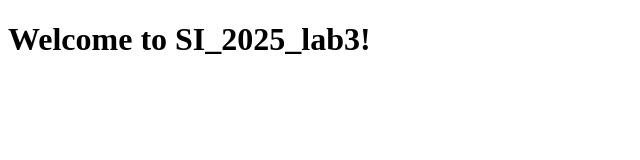
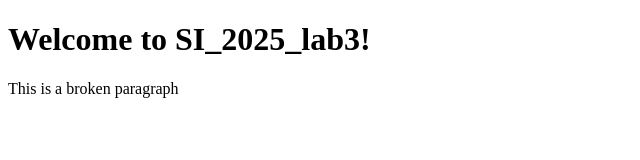
Before and after one commit to velkovdimitar21/SI_2025_lab3_213093, a plain HTML site: page index.html in a window 1280 px wide. Shown: the whole page, without its empty margins (0-640 px from the left). Drawn offline with Linux system fonts and the light colour scheme.

Commit message:
Error on purpose

```diff
--- a/index.html
+++ b/index.html
@@ -7,5 +7,6 @@
 </head>
 <body>
   <h1>Welcome to SI_2025_lab3!</h1>
+  <p>This is a broken paragraph
 </body>
 </html>
```
